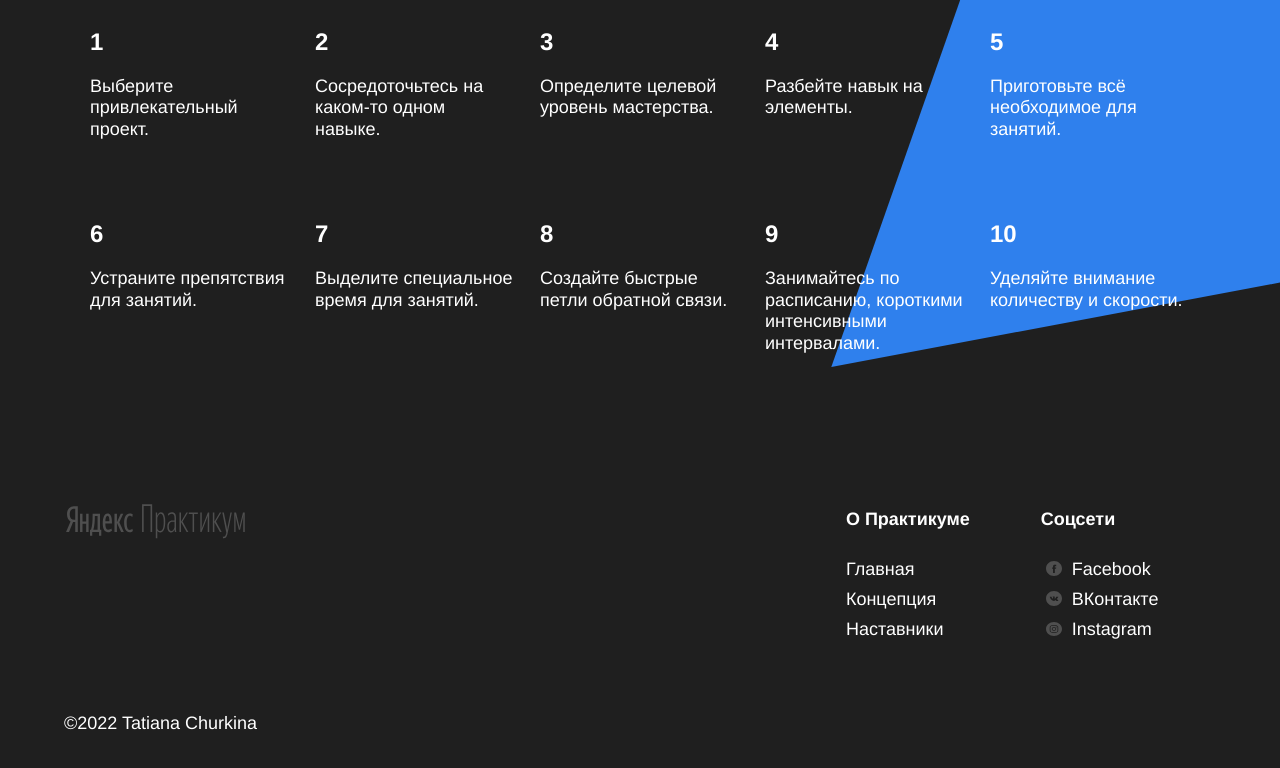
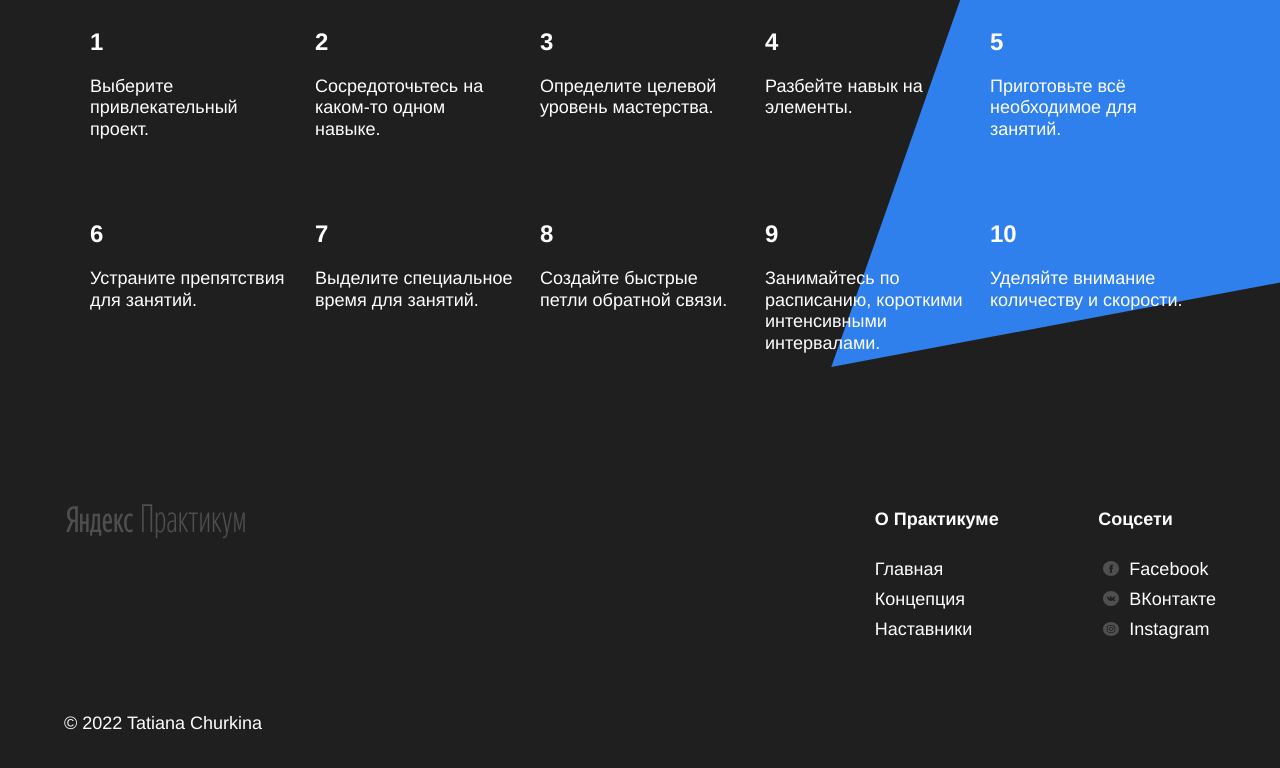
Before and after one commit to tsharon-byte/how-to-learn, a plain HTML site: page index.html in a window 1280 px wide. Shown: the part 3162-3930 px from the top of the page. Drawn offline with Linux system fonts and the light colour scheme.

Commit message:
after review 3

```diff
--- a/styles/style.css
+++ b/styles/style.css
@@ -281,9 +281,7 @@
   min-height: 350px;
   display: flex;
   box-sizing: border-box;
-  /* Внутренний отступ слева в 64px необходим для выполнения следующего требования по брифу*/
-  /* Контент идет по сетке и логотип в шапке и подвале находится на одном уровне. */
-  padding: 60px 0 40px 64px;
+  padding: 60px 0 40px 0;
   background-color: #1f1f1f;
   color: #fff;
 }
@@ -293,6 +291,7 @@
   flex-direction: row;
   justify-content: space-between;
   width: 90%;
+  margin: 0 auto;
 }
 
 .footer__column-links {
```
Also changed, not shown: index.html (+1 -1 lines).
